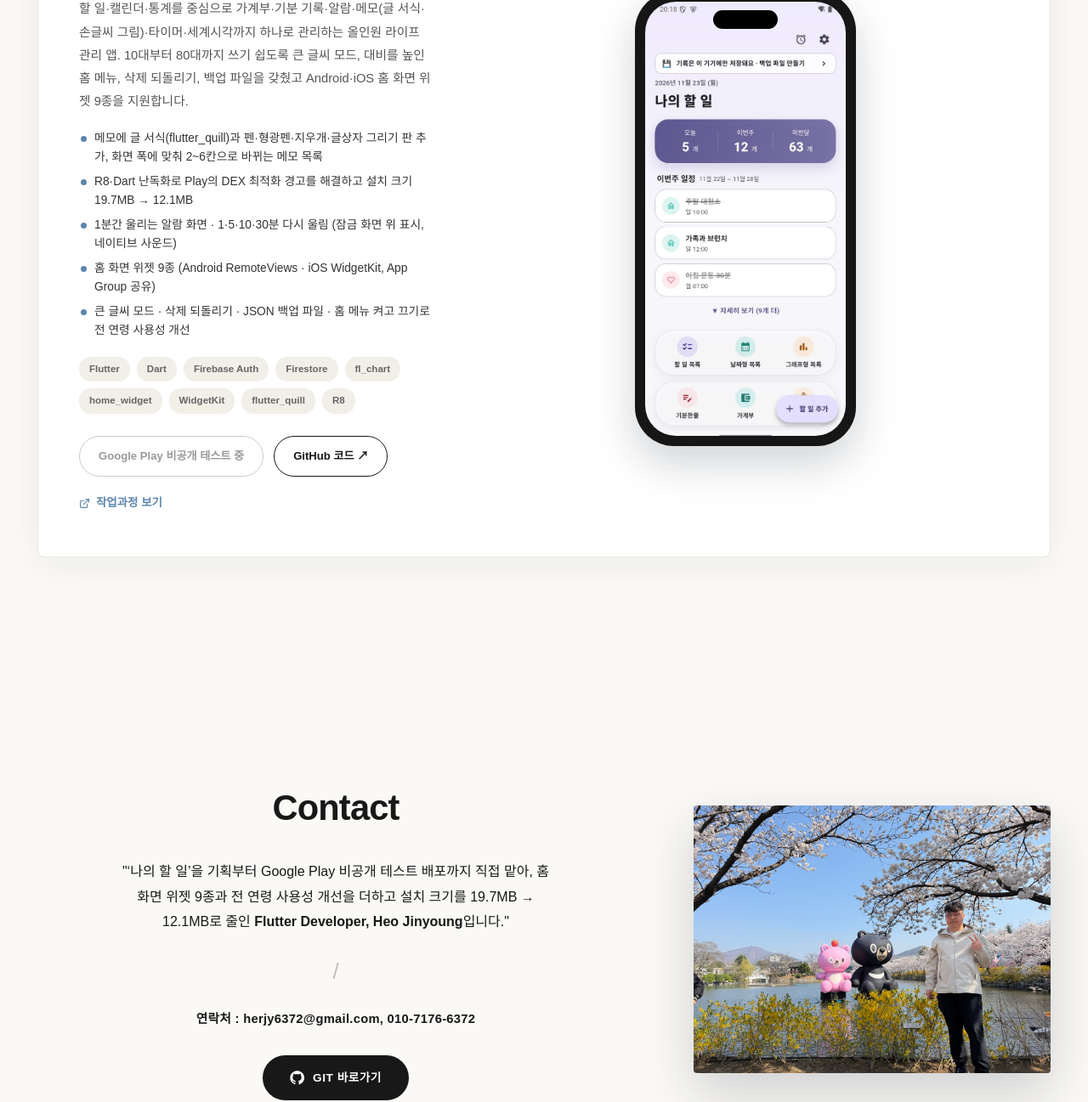
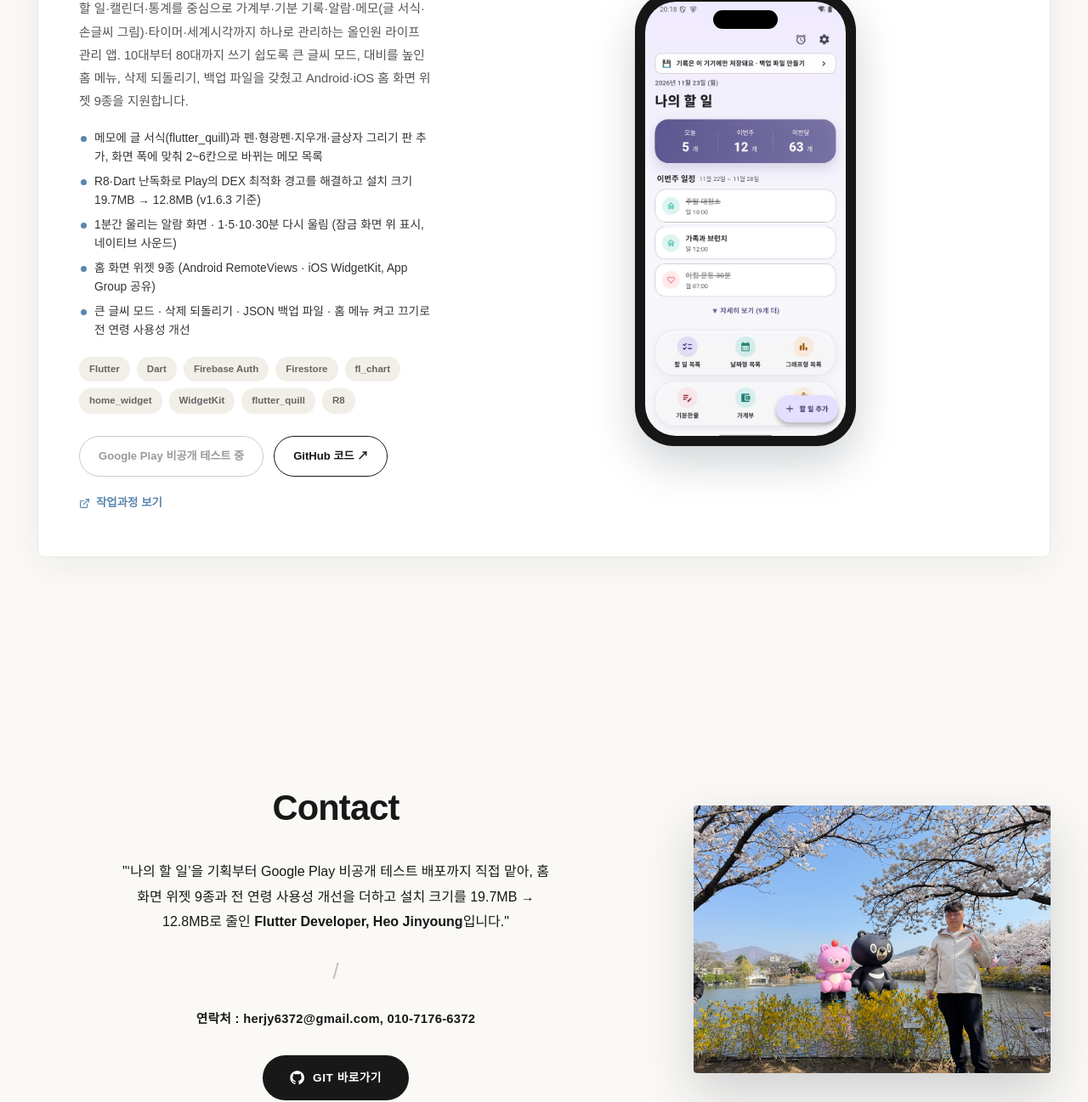
Before and after one commit to herjy6372/portfolio, a plain HTML site: page index.html in a window 1280 px wide. Shown: the part 2826-4123 px from the top of the page at 85% size. Drawn offline with Linux system fonts and the light colour scheme; a web font is replaced by a local one.

Commit message:
나의 할 일: 설치 크기를 최신 수치(12.8MB, v1.6.3)로 갱신
카드 핵심 항목과 Contact 문구의 설치 크기를 12.8MB로 바꾸고,
v1.6.2 최적화 기록(12.1MB)은 당시 수치로 유지.

Co-Authored-By: Claude Opus 5.5 <noreply@anthropic.com>

```diff
--- a/index.html
+++ b/index.html
@@ -327,7 +327,7 @@ button.pf-process-toggle{background:none;border:0;padding:0;font-family:inherit}
             <div class="pf-type">Flutter App · v1.6.3</div>
             <h3>나의 할 일</h3>
             <p class="desc">할 일·캘린더·통계를 중심으로 가계부·기분 기록·알람·메모(글 서식·손글씨 그림)·타이머·세계시각까지 하나로 관리하는 올인원 라이프 관리 앱. 10대부터 80대까지 쓰기 쉽도록 큰 글씨 모드, 대비를 높인 홈 메뉴, 삭제 되돌리기, 백업 파일을 갖췄고 Android·iOS 홈 화면 위젯 9종을 지원합니다.</p>
-            <ul class="pf-highlights"><li>메모에 글 서식(flutter_quill)과 펜·형광펜·지우개·글상자 그리기 판 추가, 화면 폭에 맞춰 2~6칸으로 바뀌는 메모 목록</li><li>R8·Dart 난독화로 Play의 DEX 최적화 경고를 해결하고 설치 크기 19.7MB → 12.1MB</li><li>1분간 울리는 알람 화면 · 1·5·10·30분 다시 울림 (잠금 화면 위 표시, 네이티브 사운드)</li><li>홈 화면 위젯 9종 (Android RemoteViews · iOS WidgetKit, App Group 공유)</li><li>큰 글씨 모드 · 삭제 되돌리기 · JSON 백업 파일 · 홈 메뉴 켜고 끄기로 전 연령 사용성 개선</li></ul>
+            <ul class="pf-highlights"><li>메모에 글 서식(flutter_quill)과 펜·형광펜·지우개·글상자 그리기 판 추가, 화면 폭에 맞춰 2~6칸으로 바뀌는 메모 목록</li><li>R8·Dart 난독화로 Play의 DEX 최적화 경고를 해결하고 설치 크기 19.7MB → 12.8MB (v1.6.3 기준)</li><li>1분간 울리는 알람 화면 · 1·5·10·30분 다시 울림 (잠금 화면 위 표시, 네이티브 사운드)</li><li>홈 화면 위젯 9종 (Android RemoteViews · iOS WidgetKit, App Group 공유)</li><li>큰 글씨 모드 · 삭제 되돌리기 · JSON 백업 파일 · 홈 메뉴 켜고 끄기로 전 연령 사용성 개선</li></ul>
             <div class="pf-stack"><span>Flutter</span><span>Dart</span><span>Firebase Auth</span><span>Firestore</span><span>fl_chart</span><span>home_widget</span><span>WidgetKit</span><span>flutter_quill</span><span>R8</span></div>
             <div class="pf-links">
               <span class="pf-btn muted">Google Play 비공개 테스트 중</span>
@@ -1928,7 +1928,7 @@ test/
   <div class="wrap contact-grid">
     <div class="reveal-up">
       <h2>Contact</h2>
-      <p class="contact-quote">"‘나의 할 일’을 기획부터 Google Play 비공개 테스트 배포까지 직접 맡아, 홈 화면 위젯 9종과 전 연령 사용성 개선을 더하고 설치 크기를 19.7MB → 12.1MB로 줄인 <b>Flutter Developer, Heo Jinyoung</b>입니다."</p>
+      <p class="contact-quote">"‘나의 할 일’을 기획부터 Google Play 비공개 테스트 배포까지 직접 맡아, 홈 화면 위젯 9종과 전 연령 사용성 개선을 더하고 설치 크기를 19.7MB → 12.8MB로 줄인 <b>Flutter Developer, Heo Jinyoung</b>입니다."</p>
       <div class="contact-divider">/</div>
       <p class="contact-line">연락처 : herjy6372@gmail.com, 010-7176-6372</p>
       <div class="contact-link-row">
```
